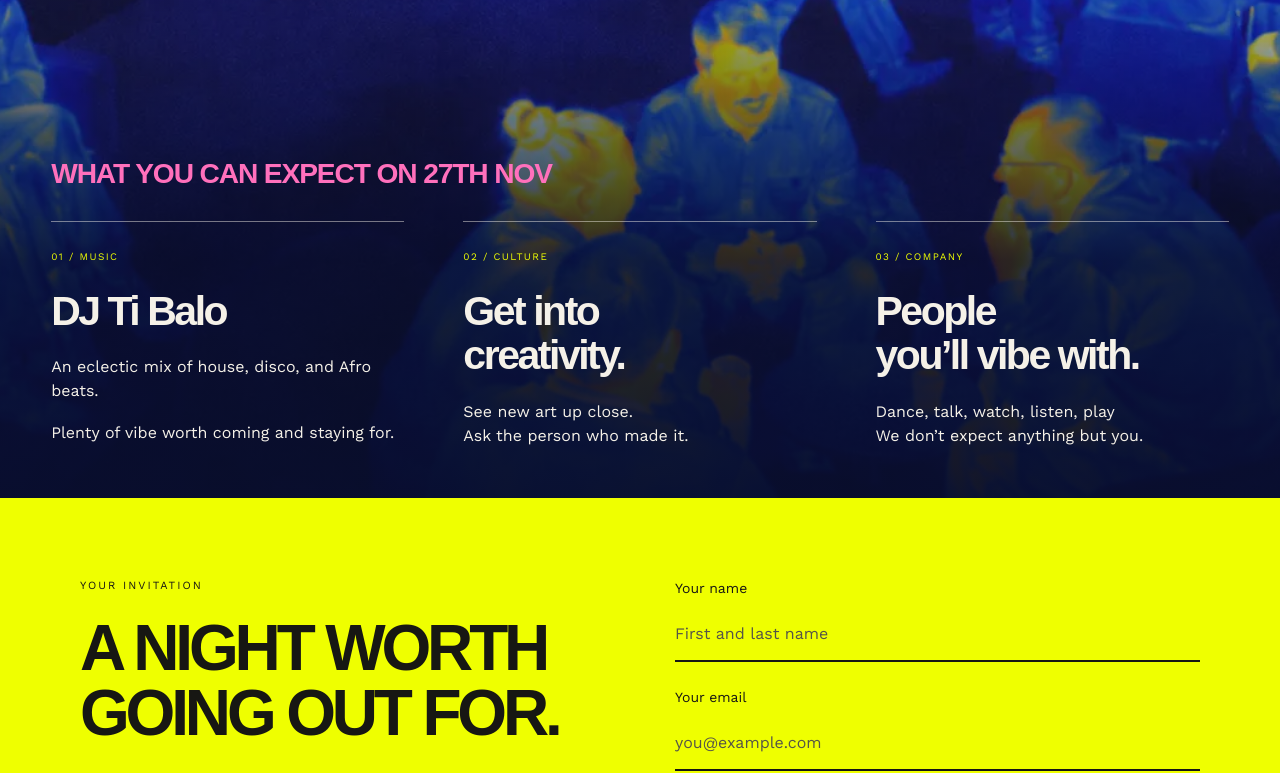
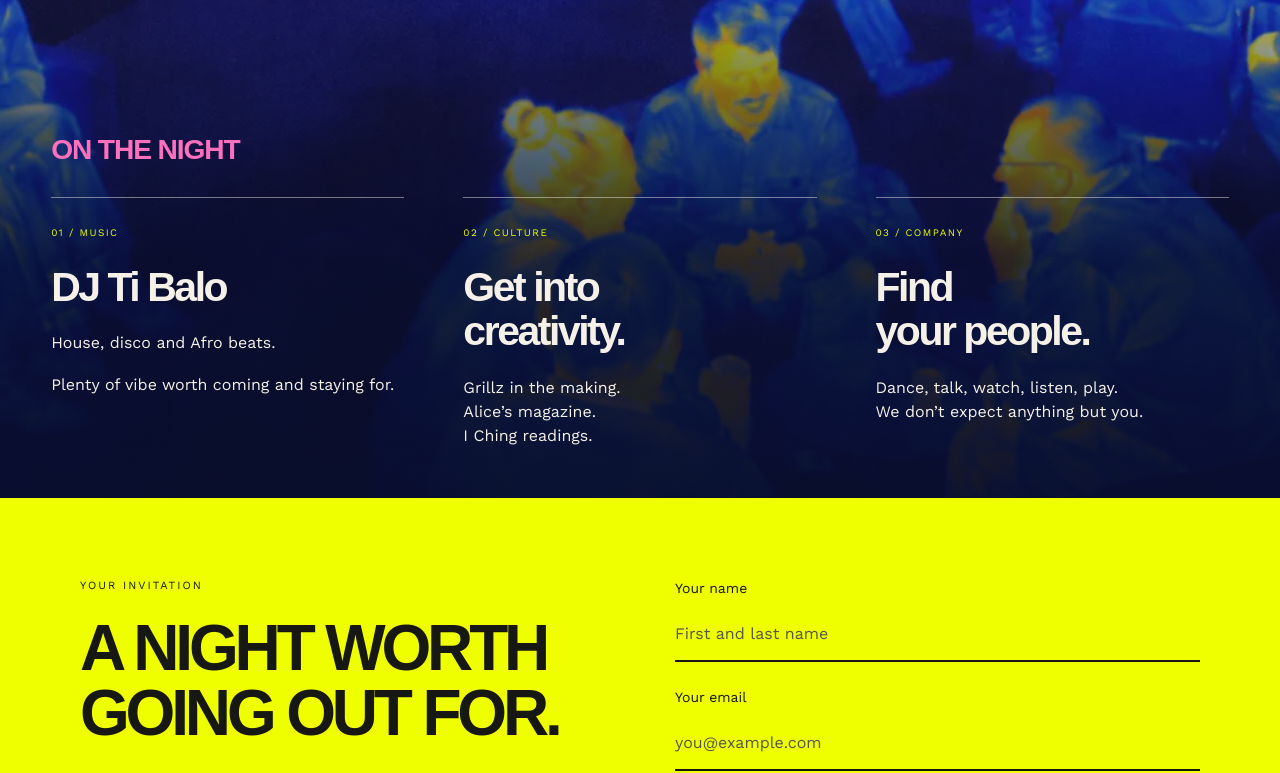
Before and after one commit to darrenbrett-lang/emerge-booking, a Next.js app: page / in a window 1280 px wide. Shown: the part 2000-2773 px from the top of the page. Built offline with nearby package versions, Linux system fonts and the light colour scheme; a web font is replaced by a local one.

Commit message:
On the night copy (page and email); shorter footer line, Instagram icon ready

```diff
--- a/src/app/additions.css
+++ b/src/app/additions.css
@@ -70,7 +70,7 @@ label.check,.rsvp-form label.check{display:flex;gap:14px;align-items:flex-start;
   .org table.stack td{display:block;border:0;padding:3px 0}
 }
 
-/* The label over 01 / 02 / 03, "What you can expect on 27th Nov": set in the
+/* The label over 01 / 02 / 03, "On the night": set in the
    display face like the hero descriptor, not as a small eyebrow (Darren,
    7 Nov 2026). */
 .thermal-experience .experience-programme>.eyebrow{font:700 clamp(20px,2.2vw,30px)/1.2 var(--font-unbounded),sans-serif;letter-spacing:-.04em;text-transform:uppercase;color:var(--pink);margin-bottom:30px}
@@ -103,3 +103,6 @@ label.check,.rsvp-form label.check{display:flex;gap:14px;align-items:flex-start;
 .footer-lockup{width:min(220px,55vw)}
 .footer .footer-lockup img{display:block;width:100%;height:auto}
 .footer-lockup p{margin:-4px 4% 0 0;text-align:right;color:var(--ivory);font-size:14px;font-style:italic;font-weight:700;letter-spacing:-.02em;white-space:nowrap}
+.footer-links{align-items:center}
+.footer .footer-instagram{display:inline-flex!important;align-items:center;justify-content:center;width:44px;height:44px;padding:0!important;color:var(--ivory)}
+.footer .footer-instagram:hover{color:var(--acid)}
--- a/src/components/Footer.tsx
+++ b/src/components/Footer.tsx
@@ -2,10 +2,8 @@
 import Link from "next/link";
 import { CONTROLLER, INSTAGRAM } from "@/lib/event";
 
-// The hero's lockup, small, then the company line. A company's website has to
-// show its registered name, number, place of registration and office
-// (Companies Act trading disclosures, 2015), and the site is run by
-// DAB Hands Delivery Ltd.
+// The hero's lockup, small, then who runs the site and the credit. Darren
+// chose (7 Nov 2026) to leave out the company number and registered office.
 export function Footer() {
   return (
     <div className="wrap">
@@ -16,14 +14,21 @@ export function Footer() {
             <p>A night that stays with you.</p>
           </div>
           <nav className="footer-links" aria-label="Footer">
-            {INSTAGRAM && <a href={INSTAGRAM}>Instagram</a>}
+            {INSTAGRAM && (
+              <a className="footer-instagram" href={INSTAGRAM} aria-label="Emerge on Instagram">
+                <svg viewBox="0 0 24 24" width="24" height="24" aria-hidden="true" focusable="false">
+                  <rect x="2.5" y="2.5" width="19" height="19" rx="5.5" fill="none" stroke="currentColor" strokeWidth="1.8" />
+                  <circle cx="12" cy="12" r="4.4" fill="none" stroke="currentColor" strokeWidth="1.8" />
+                  <circle cx="17.4" cy="6.6" r="1.25" fill="currentColor" />
+                </svg>
+              </a>
+            )}
             <Link href="/privacy">Privacy</Link>
           </nav>
         </div>
         <div className="footer-legal">
           <p>
-            © 2026 Emerge. This website is run by {CONTROLLER.name}, registered in England and Wales, company
-            number {CONTROLLER.companyNumber}. Registered office: {CONTROLLER.office}.
+            © 2026 Emerge. This website is run by {CONTROLLER.name}.
           </p>
           <p>
             Website developed by <a href="https://dabhands.delivery">DAB Hands</a>
--- a/src/components/Invitation.tsx
+++ b/src/components/Invitation.tsx
@@ -131,37 +131,38 @@ export function Invitation({ availability, inviter, inviteToken }: Props) {
               </p>
             </div>
             <div className="experience-programme">
-              <p className="eyebrow">What you can expect on 27th Nov</p>
+              <p className="eyebrow">On the night</p>
               <div className="programme-grid">
                 <div>
                   <span className="programme-number">01 / MUSIC</span>
                   <h3>DJ Ti Balo</h3>
-                  <p>An eclectic mix of house, disco, and Afro beats.</p>
+                  <p>House, disco and Afro beats.</p>
                   <p>Plenty of vibe worth coming and staying for.</p>
                 </div>
                 <div>
                   <span className="programme-number">02 / CULTURE</span>
-                  {/* Copy under 02 / Culture is to be rewritten by Darren. */}
                   <h3>
                     Get into
                     <br />
                     creativity.
                   </h3>
                   <p>
-                    See new art up close.
+                    Grillz in the making.
                     <br />
-                    Ask the person who made it.
+                    Alice’s magazine.
+                    <br />
+                    I Ching readings.
                   </p>
                 </div>
                 <div>
                   <span className="programme-number">03 / COMPANY</span>
                   <h3>
-                    People
+                    Find
                     <br />
-                    you’ll vibe with.
+                    your people.
                   </h3>
                   <p>
-                    Dance, talk, watch, listen, play
+                    Dance, talk, watch, listen, play.
                     <br />
                     We don’t expect anything but you.
                   </p>
--- a/src/lib/emails.ts
+++ b/src/lib/emails.ts
@@ -184,9 +184,9 @@ function confirmation(pl: P, ctx: Ctx): Rendered {
       p(`<strong>Bring photo ID.</strong> Over-18s only. ID is checked on the door, and the name on your booking is the name on the list.`) +
       accessHtml +
       h2("What's on") +
-      p(`<strong style="color:${C.acid}">01 / MUSIC</strong><br>DJ Ti Balo. An eclectic mix of house, disco and Afro beats.`) +
-      p(`<strong style="color:${C.acid}">02 / CULTURE</strong><br>Get into creativity. See new art up close. Ask the person who made it.`) +
-      p(`<strong style="color:${C.acid}">03 / COMPANY</strong><br>People you’ll vibe with. Dance, talk, watch, listen, play.`) +
+      p(`<strong style="color:${C.acid}">01 / MUSIC</strong><br>DJ Ti Balo. House, disco and Afro beats.`) +
+      p(`<strong style="color:${C.acid}">02 / CULTURE</strong><br>Get into creativity. Grillz in the making. Alice’s magazine. I Ching readings.`) +
+      p(`<strong style="color:${C.acid}">03 / COMPANY</strong><br>Find your people. Dance, talk, watch, listen, play.`) +
       p(esc(EVENT.dress), true) +
       invitesHtml +
       h2("Can't make it?") +
@@ -208,9 +208,9 @@ function confirmation(pl: P, ctx: Ctx): Rendered {
     "Bring photo ID. Over-18s only. ID is checked on the door.",
     accessText,
     "WHAT'S ON",
-    "01 / MUSIC: DJ Ti Balo. An eclectic mix of house, disco and Afro beats.",
-    "02 / CULTURE: Get into creativity. See new art up close. Ask the person who made it.",
-    "03 / COMPANY: People you’ll vibe with. Dance, talk, watch, listen, play.",
+    "01 / MUSIC: DJ Ti Balo. House, disco and Afro beats.",
+    "02 / CULTURE: Get into creativity. Grillz in the making. Alice’s magazine. I Ching readings.",
+    "03 / COMPANY: Find your people. Dance, talk, watch, listen, play.",
     EVENT.dress,
     invitesText,
     "CAN'T MAKE IT?",
```
Also changed, not shown: 1 other file (tests, documents, lock files or other folders).
